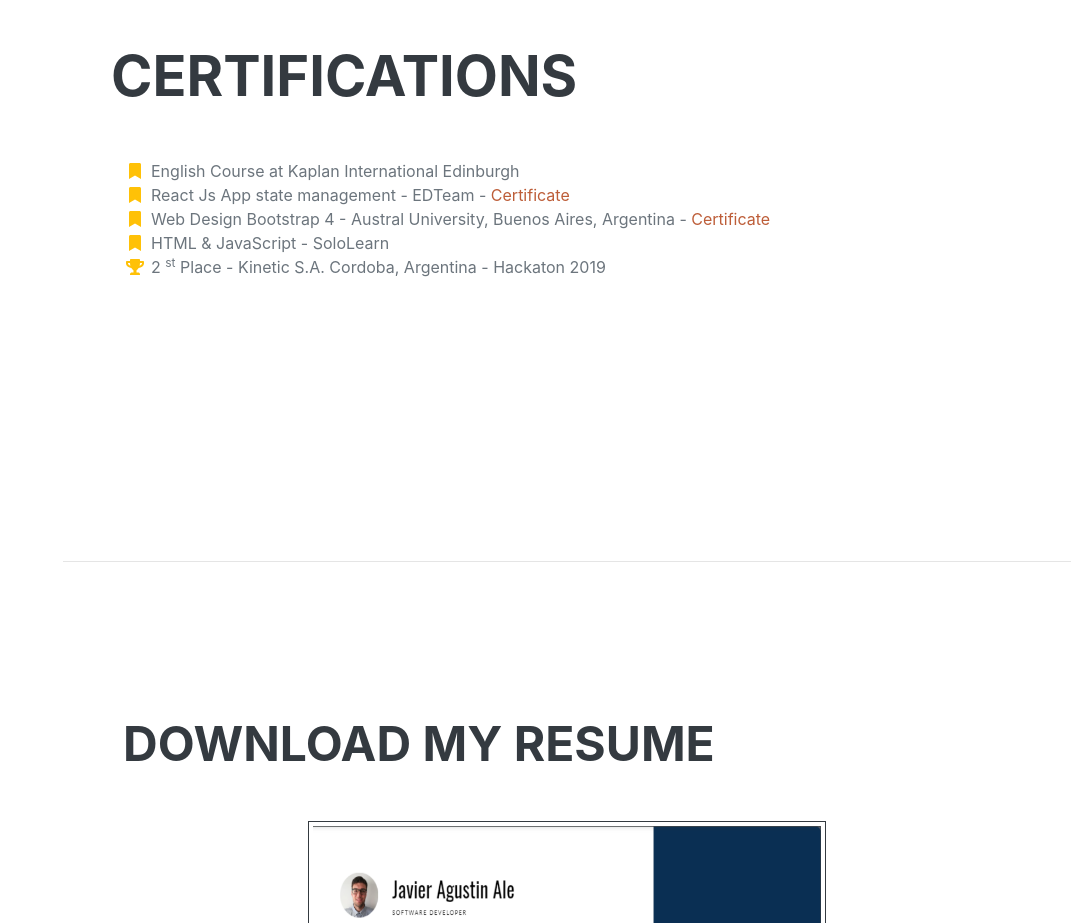
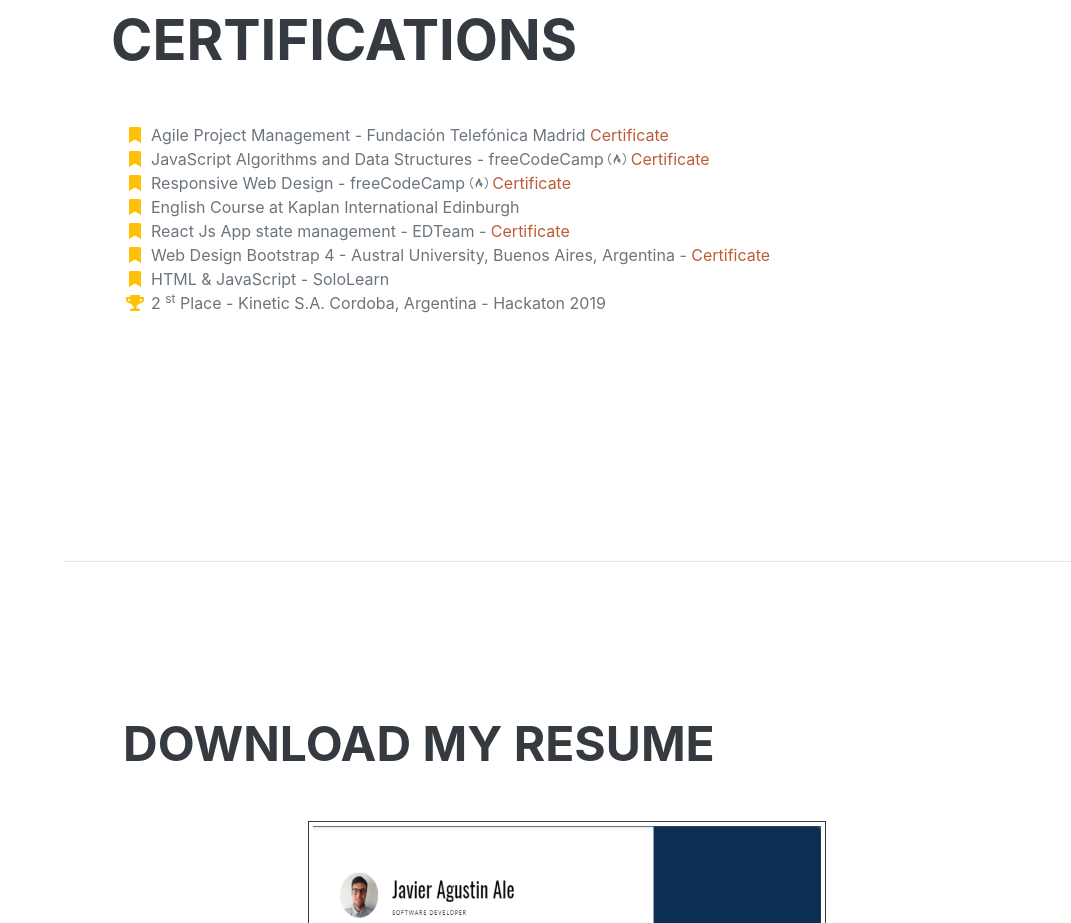
Before and after one commit to JavierAgustinAle/portfolio, a website: page index.html in a window 1280 px wide. Shown: the part 5260-6183 px from the top of the page, without its empty margins (209-1280 px from the left). Drawn offline with nearby package versions, Linux system fonts and the light colour scheme; a web font is replaced by a local one.

Commit message:
Adding new courses

```diff
--- a/index.html
+++ b/index.html
@@ -54,10 +54,12 @@
                     Neuquén, Argentina · (+54) 299 - 5379458 ·
                     <a href="mailto:javierale25@live.com">javierale25@live.com</a>
                 </div>
-                <p class="lead mb-5" style="font-size: 22px;"><strong>Creative</strong>, <strong>Open-minded</strong>,
+                <p class="lead mb-5" style="font-size: 22px;"><strong>Creative</strong>,
+                    <strong>Open-minded</strong>,
                     <strong>confident</strong>
                     and <strong>empathetic</strong> Software Developer with experience
-                    in front and back end. Passionate about problem solving and teamwork.</p>
+                    in front and back end. Passionate about problem solving and teamwork.
+                </p>
                 <div class="social-icons">
                     <a class="social-icon" href="https://www.linkedin.com/in/javieragustinale/"><i
                             class="fab fa-linkedin-in"></i></a>
@@ -299,6 +301,24 @@
                 <ul class="fa-ul mb-0">
                     <li>
                         <span class="fa-li"><i class="fas fa-bookmark text-warning"></i></span>
+                        Agile Project Management - Fundación Telefónica Madrid
+                        <a href="./files/Gestión de proyectos con metodologías Ágiles y enfoques Lean.pdf"
+                            download="CertificateJavierAle.pdf">Certificate</a>
+                    </li>
+                    <li>
+                        <span class="fa-li"><i class="fas fa-bookmark text-warning"></i></span>
+                        JavaScript Algorithms and Data Structures - freeCodeCamp <i class="fab fa-free-code-camp"></i>
+                        <a
+                            href="https://www.freecodecamp.org/certification/javierale/javascript-algorithms-and-data-structures">Certificate</a>
+                    </li>
+                    <li>
+                        <span class="fa-li"><i class="fas fa-bookmark text-warning"></i></span>
+                        Responsive Web Design - freeCodeCamp <i class="fab fa-free-code-camp"></i>
+                        <a
+                            href="https://www.freecodecamp.org/certification/javierale/responsive-web-design">Certificate</a>
+                    </li>
+                    <li>
+                        <span class="fa-li"><i class="fas fa-bookmark text-warning"></i></span>
                         English Course at Kaplan International Edinburgh
                     </li>
                     <li>
```
Also changed, not shown: 1 other file.
